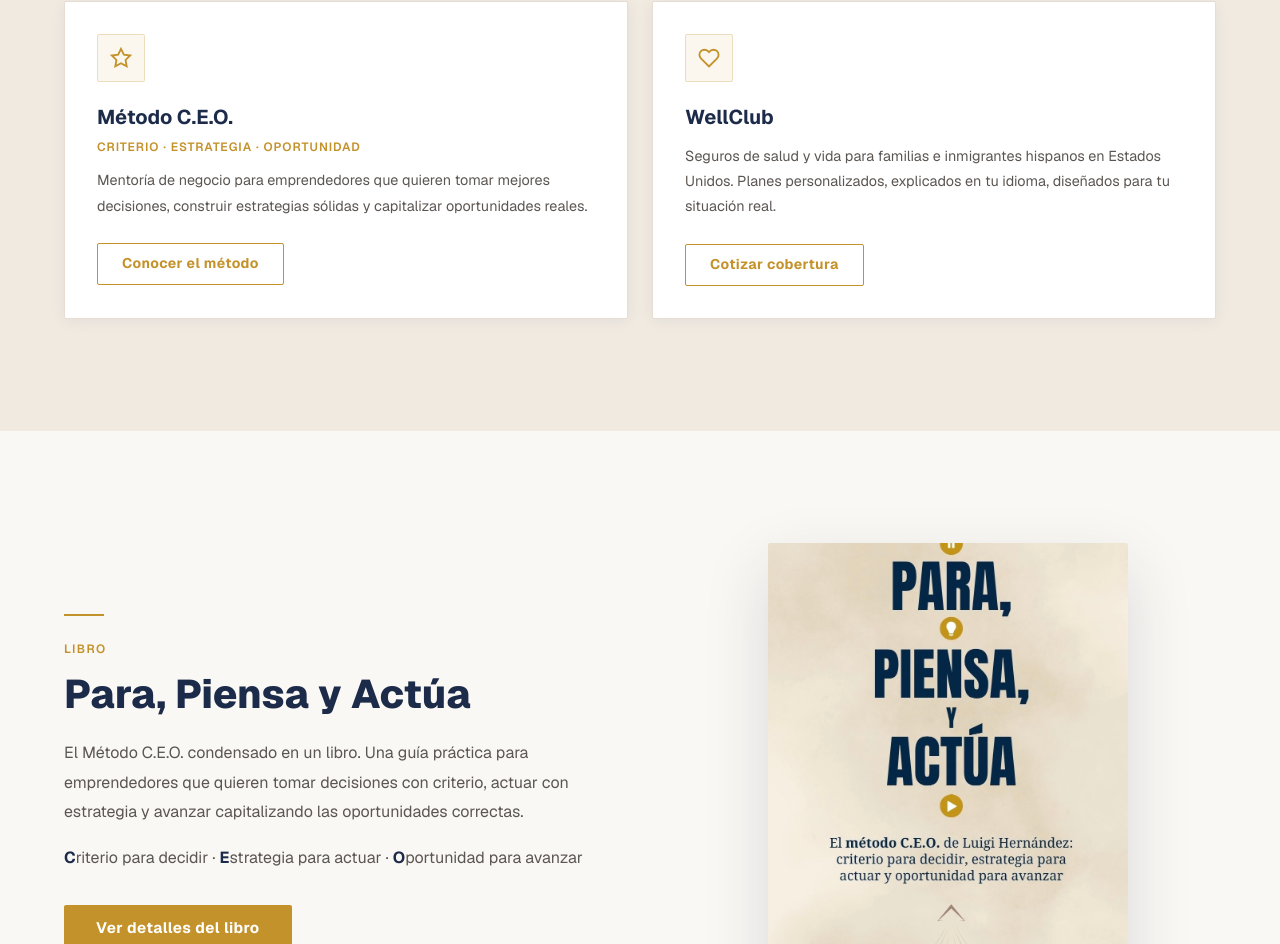
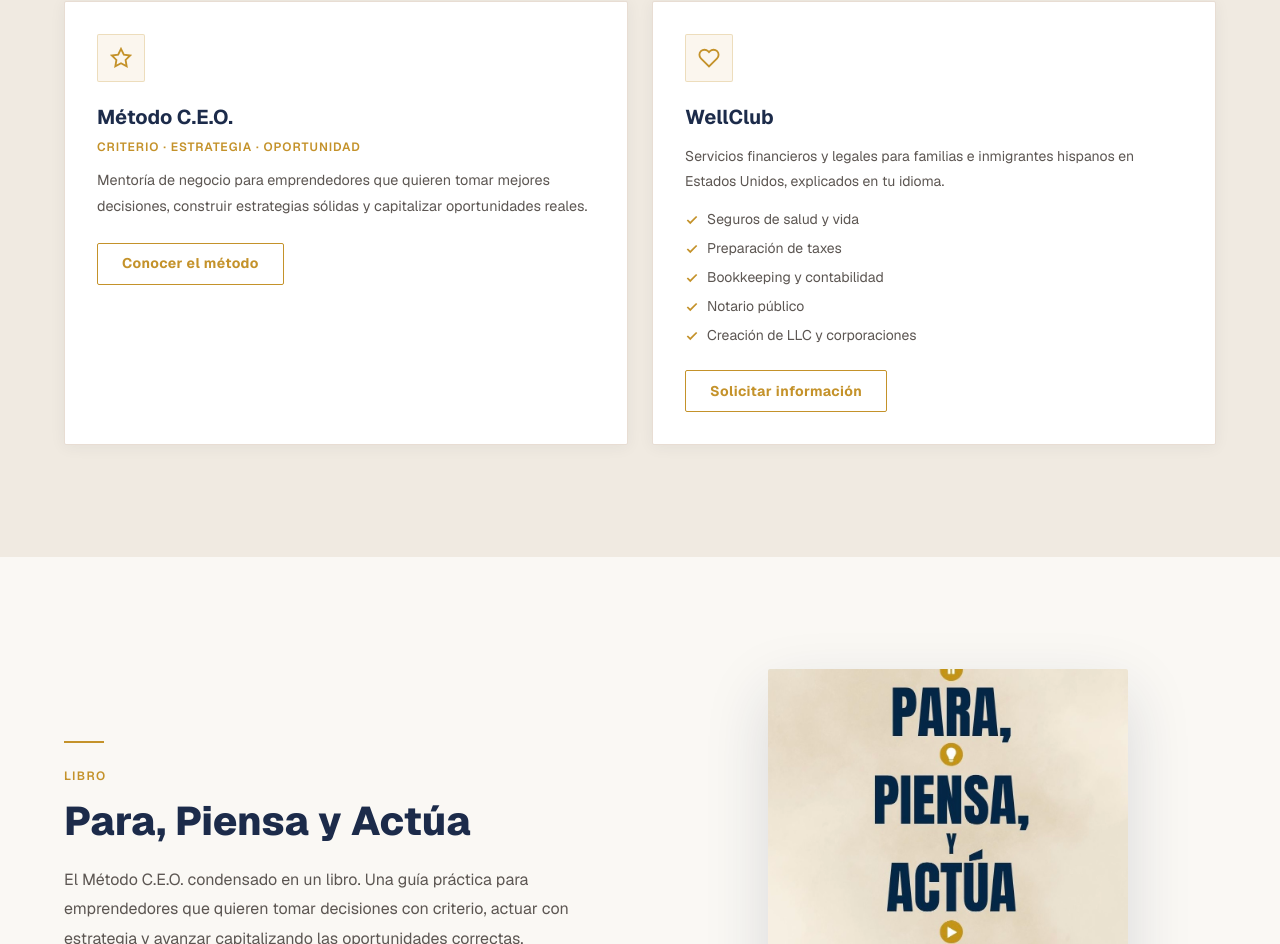
Before and after one commit to luigihofficial/luigihernandez-site, a Next.js app: page / in a window 1280 px wide. Shown: the part 2032-2976 px from the top of the page. Built offline with nearby package versions, Linux system fonts and the light colour scheme.

Commit message:
feat: ampliar servicios WellClub — taxes, bookkeeping, notario, LLC
Co-Authored-By: Claude Sonnet 4.6 <noreply@anthropic.com>

```diff
--- a/app/page.tsx
+++ b/app/page.tsx
@@ -354,12 +354,29 @@ export default function HomePage() {
                 >
                   WellClub
                 </h3>
-                <p style={{ color: '#5C5652', fontSize: '0.9rem', lineHeight: 1.75, marginBottom: '1.5rem' }}>
-                  Seguros de salud y vida para familias e inmigrantes hispanos en Estados Unidos.
-                  Planes personalizados, explicados en tu idioma, diseñados para tu situación real.
+                <p style={{ color: '#5C5652', fontSize: '0.875rem', lineHeight: 1.75, marginBottom: '1rem' }}>
+                  Servicios financieros y legales para familias e inmigrantes hispanos en Estados Unidos, explicados en tu idioma.
                 </p>
+                <ul style={{ listStyle: 'none', padding: 0, margin: '0 0 1.5rem 0', display: 'flex', flexDirection: 'column', gap: '0.5rem' }}>
+                  {[
+                    'Seguros de salud y vida',
+                    'Preparación de taxes',
+                    'Bookkeeping y contabilidad',
+                    'Notario público',
+                    'Creación de LLC y corporaciones',
+                  ].map((service) => (
+                    <li key={service} style={{ display: 'flex', alignItems: 'center', gap: '0.5rem', color: '#5C5652', fontSize: '0.875rem' }}>
+                      <span style={{ color: '#C4922A', flexShrink: 0 }}>
+                        <svg width="14" height="14" viewBox="0 0 24 24" fill="none" stroke="currentColor" strokeWidth="3">
+                          <polyline points="20 6 9 17 4 12" />
+                        </svg>
+                      </span>
+                      {service}
+                    </li>
+                  ))}
+                </ul>
                 <Link href="/contacto" className="btn-secondary" style={{ fontSize: '0.875rem', padding: '0.6rem 1.5rem' }}>
-                  Cotizar cobertura
+                  Solicitar información
                 </Link>
               </div>
             </AnimatedSection>
```
